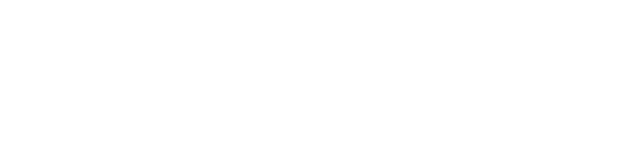
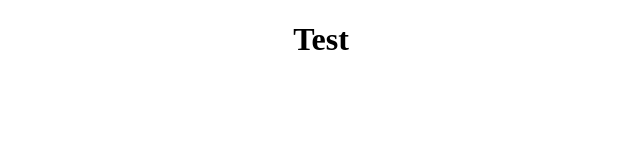
Before and after one commit to HttpAnimation/SilverOS-CL, an Electron app: page start.html in a window 1200 px wide. Shown: the whole page, without its empty margins (279-919 px from the left). Drawn offline with Linux system fonts and the light colour scheme.

Commit message:
test text

```diff
--- a/start.html
+++ b/start.html
@@ -6,6 +6,10 @@
     <title>Document</title>
 </head>
 <body>
-
+    <center>
+        <h1>
+            Test
+        </h1>
+    </center>
 </body>
 </html>
```
